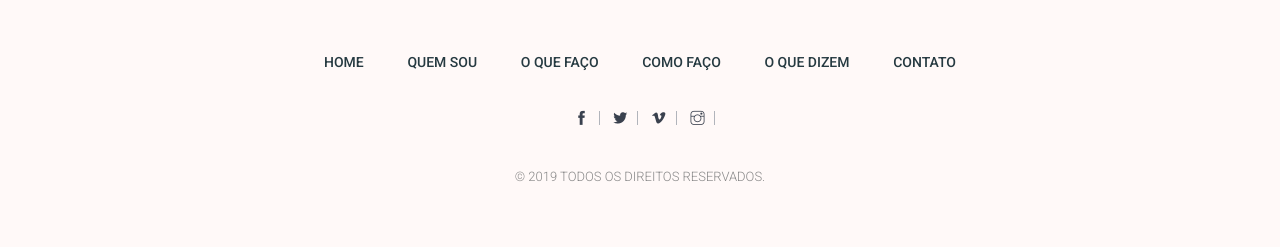
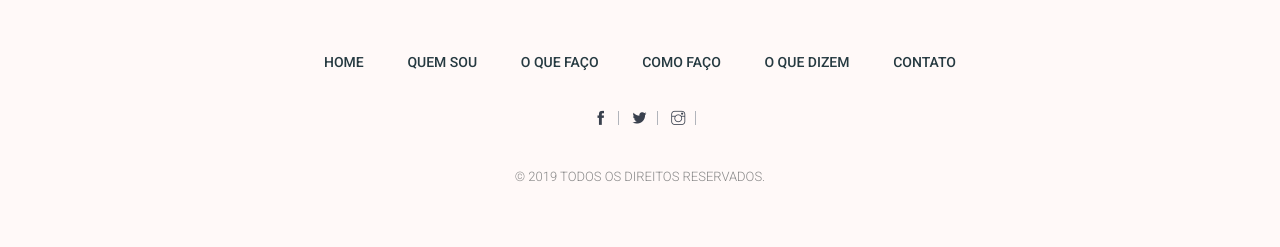
Before and after one commit to Uthopia-Digital/mr, a Jekyll site: the page built from README copy.md, in a window 1280 px wide. Shown: the part 966-1213 px from the top of the page. Built offline with Jekyll 4.4.1, drawn with Linux system fonts in a browser that asks for light colours; our own code applies the rules of GitHub Pages for plain Markdown files; a script that is not in the unit is left out.

```diff
--- a/_layouts/default.html
+++ b/_layouts/default.html
@@ -76,7 +76,6 @@
 					  <div class="foo-social">
 						<a href="#"><i class="ti-facebook"></i></a>
 						<a href="#"><i class="ti-twitter-alt"></i></a>
-						<a href="#"><i class="ti-vimeo-alt"></i></a>
 						<a href="#"><i class="ti-instagram"></i></a>
 					  </div>
 					  <p class="copyright">&copy; 2019 Todos os Direitos Reservados.</p>
```
